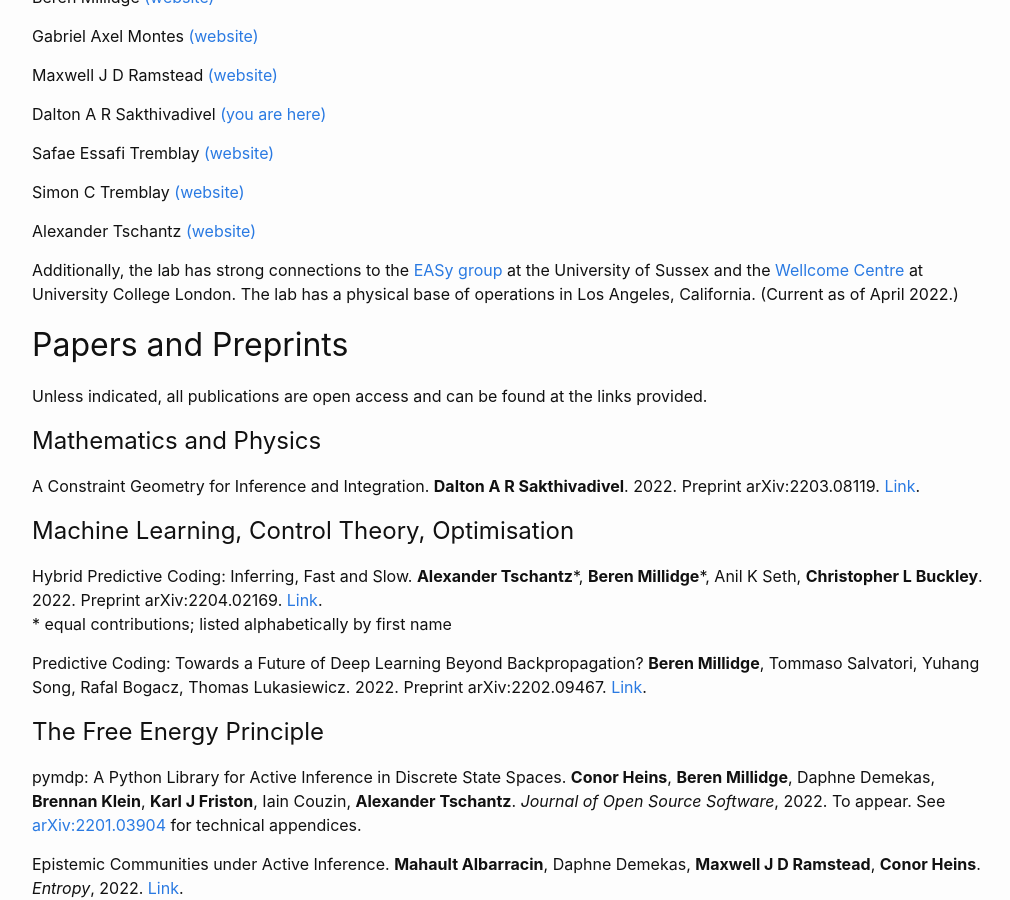
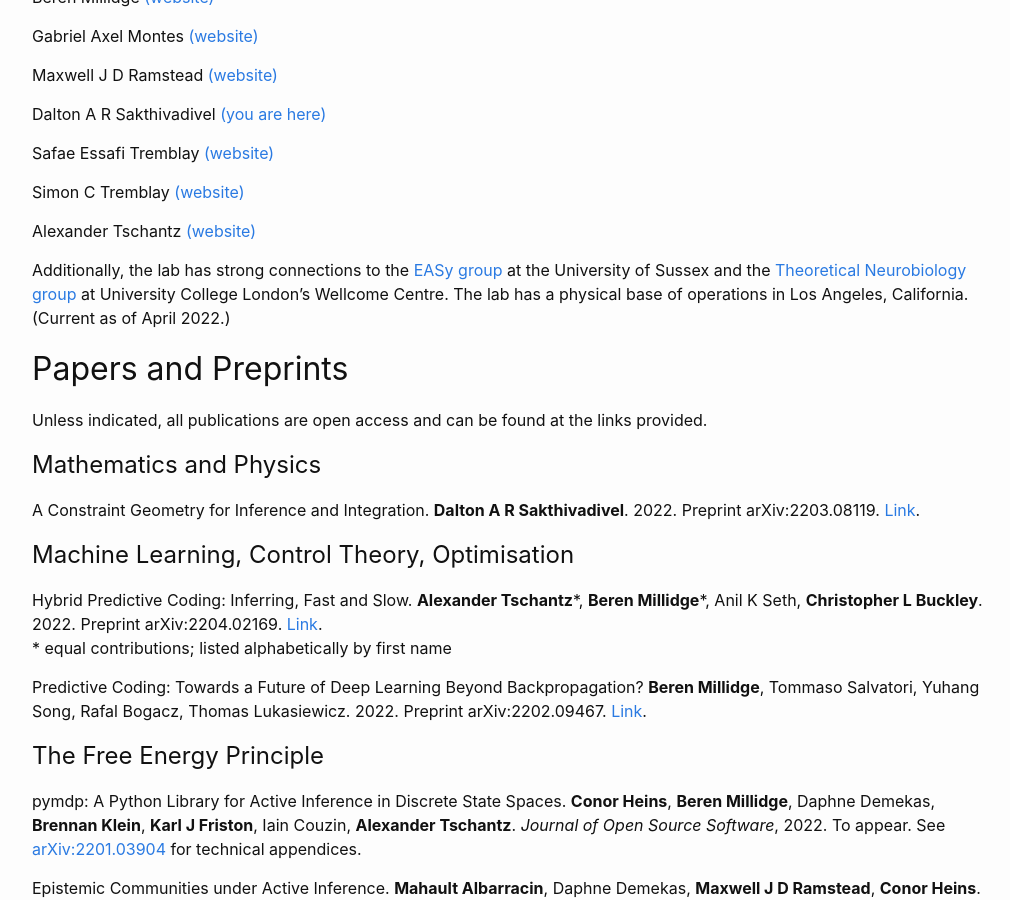
Before and after one commit to DARSakthi/DARSakthi.github.io, a Jekyll site: the page built from verses-lab.markdown, in a window 1280 px wide and 900 px high, scrolled down 686 px. Shown: the whole window, without its empty margins (126-1136 px from the left). Built offline with Jekyll 4.4.1, drawn with Linux system fonts in a browser that asks for light colours.

Commit message:
Change language

```diff
--- a/verses-lab.markdown
+++ b/verses-lab.markdown
@@ -39,7 +39,7 @@ Simon C Tremblay [(website)](https://www.researchgate.net/profile/Simon-Tremblay
 
 Alexander Tschantz [(website)](https://github.com/alec-tschantz)
 
-Additionally, the lab has strong connections to the [EASy group](https://www.sussex.ac.uk/research/centres/ai-research-group/) at the University of Sussex and the [Wellcome Centre](https://www.fil.ion.ucl.ac.uk) at University College London. The lab has a physical base of operations in Los Angeles, California. (Current as of April 2022.)
+Additionally, the lab has strong connections to the [EASy group](https://www.sussex.ac.uk/research/centres/ai-research-group/) at the University of Sussex and the [Theoretical Neurobiology group](https://www.fil.ion.ucl.ac.uk/team/theoretical-neurobiology-team/) at University College London's Wellcome Centre. The lab has a physical base of operations in Los Angeles, California. (Current as of April 2022.)
 
 ## Papers and Preprints
 
```
